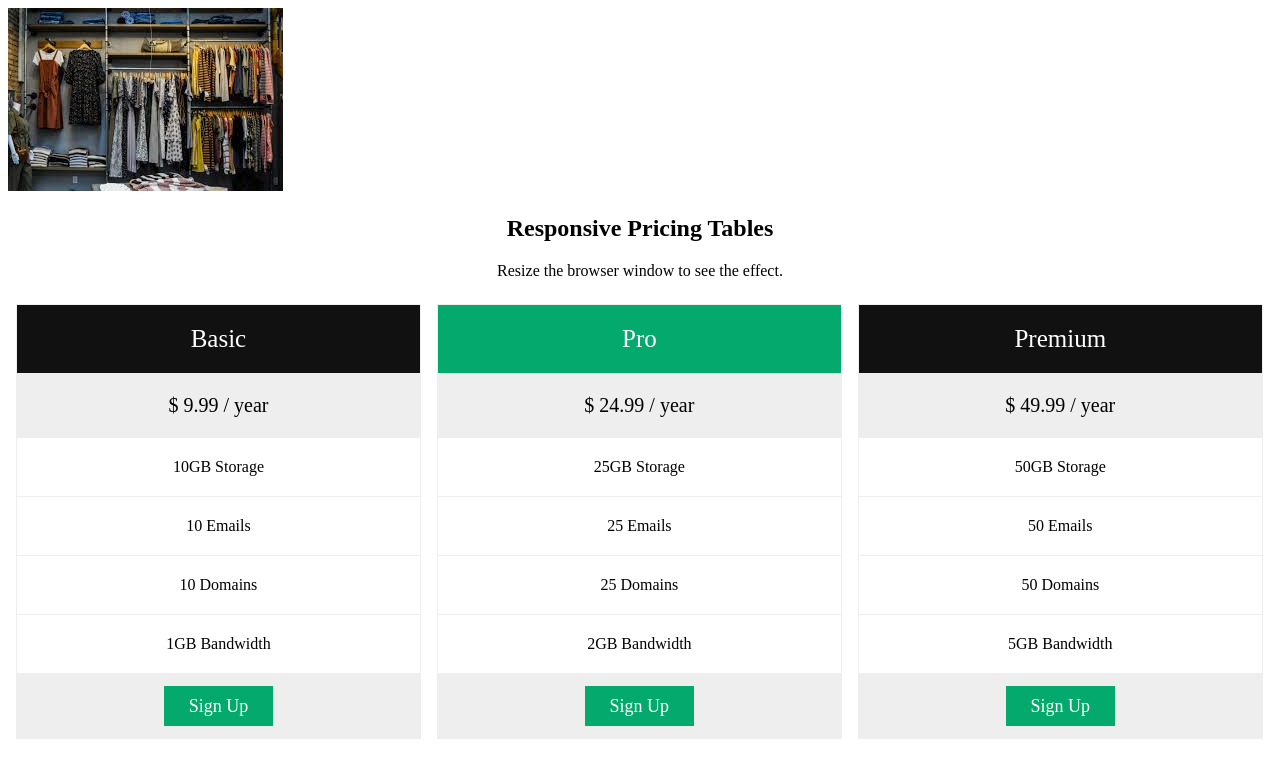
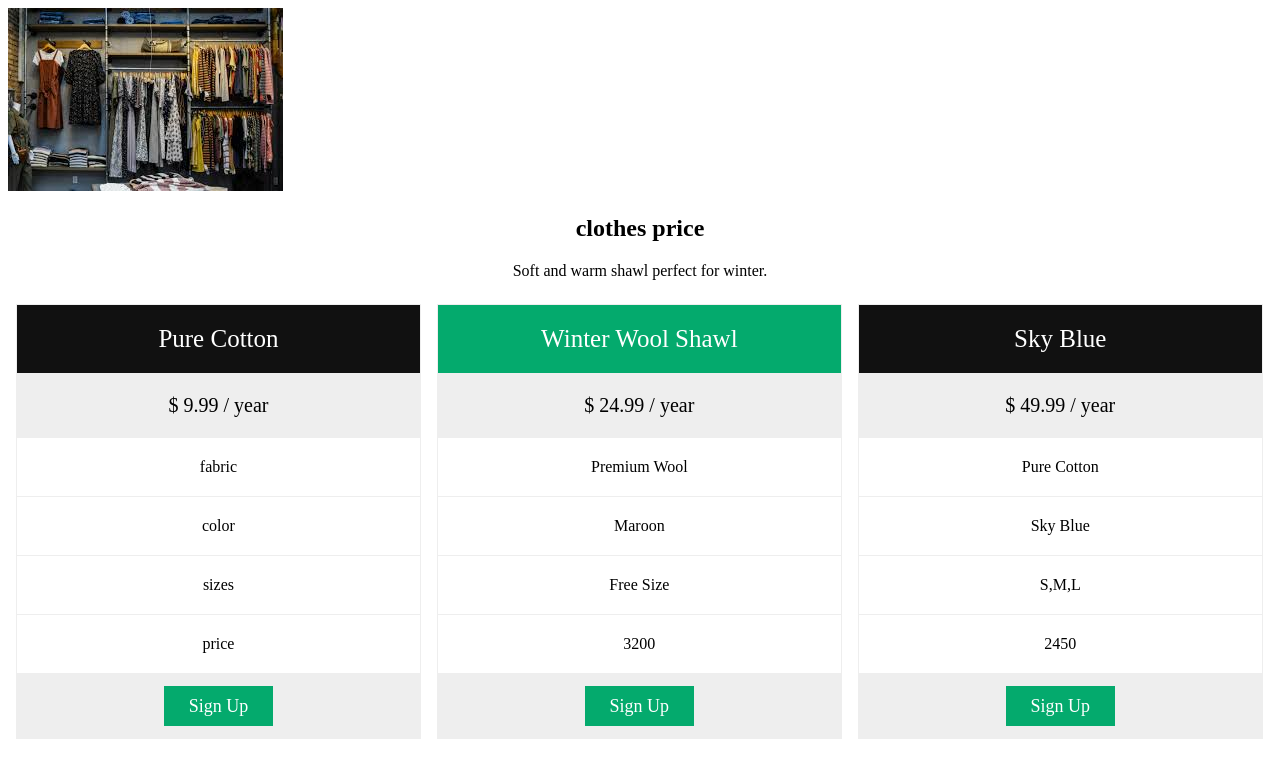
Before and after one commit to ramzanaliengineer/komori-corp, a Django app: page /singleProduct in a window 1280 px wide. Shown: the top 778 px of the page. Run offline with Django 5.2, Linux system fonts and the light colour scheme.

Commit message:
hum ny code ko correct kia h

```diff
--- a/templates/singleProduct.html
+++ b/templates/singleProduct.html
@@ -64,41 +64,41 @@
 </head>
 <body>
 
-<h2 style="text-align:center">Responsive Pricing Tables</h2>
-<p style="text-align:center">Resize the browser window to see the effect.</p>
+<h2 style="text-align:center">clothes price</h2>
+<p style="text-align:center">Soft and warm shawl perfect for winter.</p>
 
 <div class="columns">
   <ul class="price">
-    <li class="header">Basic</li>
+    <li class="header">Pure Cotton</li>
     <li class="grey">$ 9.99 / year</li>
-    <li>10GB Storage</li>
-    <li>10 Emails</li>
-    <li>10 Domains</li>
-    <li>1GB Bandwidth</li>
+    <li>fabric</li>
+    <li>color</li>
+    <li>sizes</li>
+    <li>price</li>
     <li class="grey"><a href="#" class="button">Sign Up</a></li>
   </ul>
 </div>
 
 <div class="columns">
   <ul class="price">
-    <li class="header" style="background-color:#04AA6D">Pro</li>
+    <li class="header" style="background-color:#04AA6D">Winter Wool Shawl</li>
     <li class="grey">$ 24.99 / year</li>
-    <li>25GB Storage</li>
-    <li>25 Emails</li>
-    <li>25 Domains</li>
-    <li>2GB Bandwidth</li>
+    <li>Premium Wool</li>
+    <li>Maroon</li>
+    <li>Free Size</li>
+    <li>3200</li>
     <li class="grey"><a href="#" class="button">Sign Up</a></li>
   </ul>
 </div>
 
 <div class="columns">
   <ul class="price">
-    <li class="header">Premium</li>
+    <li class="header">Sky Blue</li>
     <li class="grey">$ 49.99 / year</li>
-    <li>50GB Storage</li>
-    <li>50 Emails</li>
-    <li>50 Domains</li>
-    <li>5GB Bandwidth</li>
+    <li>Pure Cotton</li>
+    <li>Sky Blue</li>
+    <li>S,M,L</li>
+    <li>2450</li>
     <li class="grey"><a href="#" class="button">Sign Up</a></li>
   </ul>
 </div>
```
Also changed, not shown: templates/index.html (+12 -27 lines).
